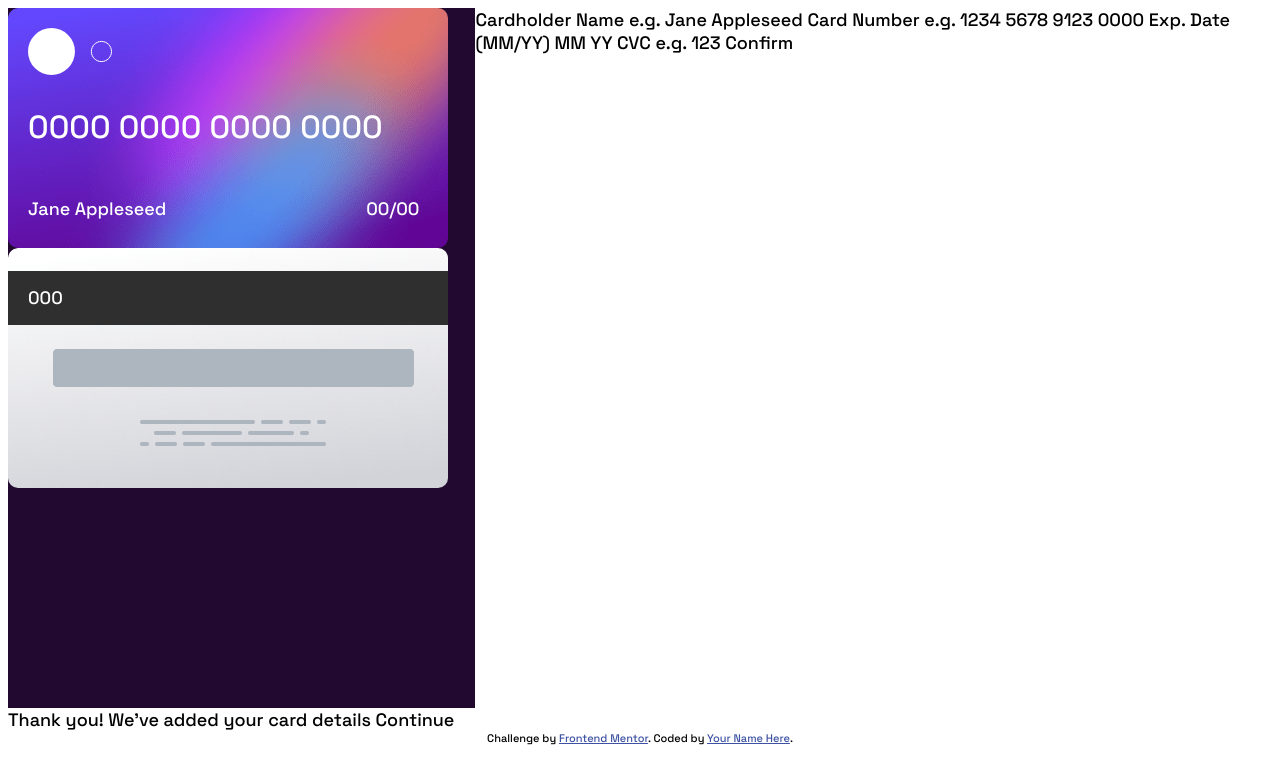
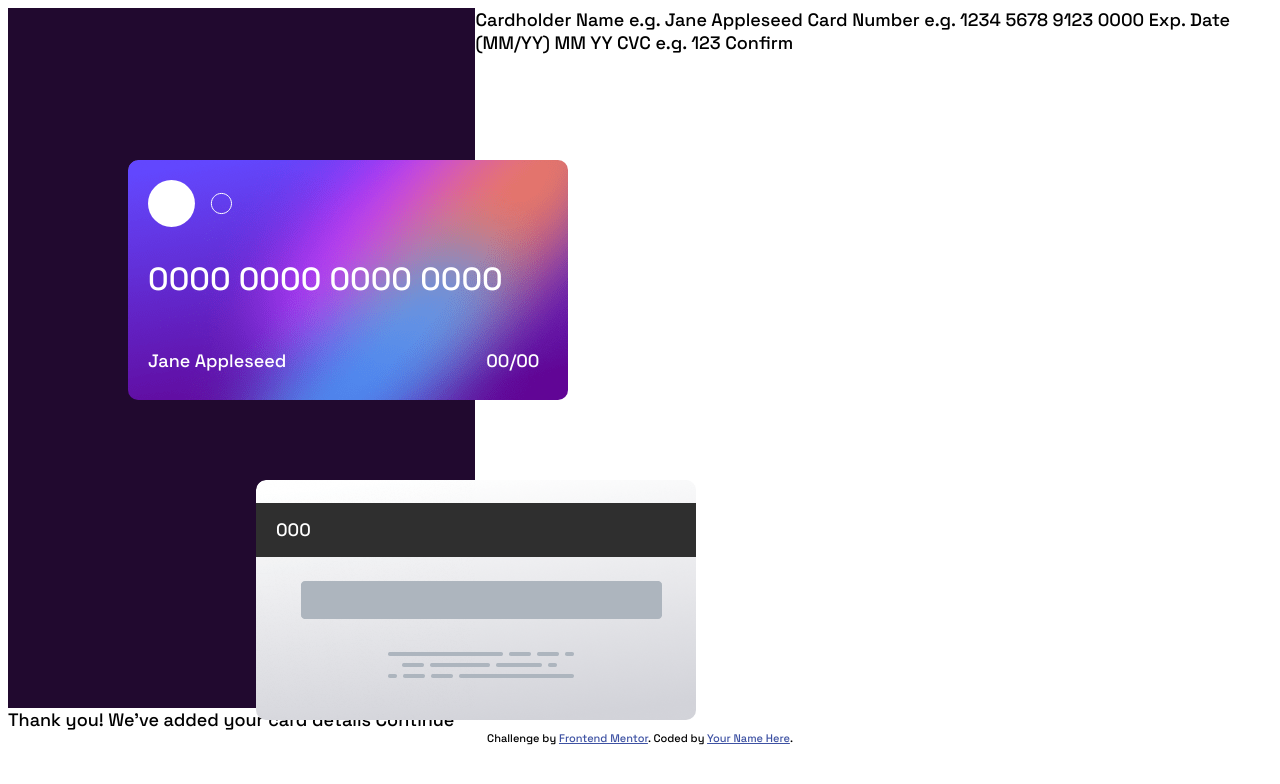
Before and after one commit to developertarik/card-project, a plain HTML site: page index.html in a window 1280 px wide. Drawn offline with Linux system fonts and the light colour scheme.

Commit message:
add new codes

```diff
--- a/styles/style.css
+++ b/styles/style.css
@@ -18,7 +18,9 @@ body{
 }
 .card-front{
     background-image: url("../images/bg-card-front.png");
-
+    position: absolute;
+    top: 20%;
+    left: 10%;
     display: flex;
     flex-direction: column;
     align-items: flex-start;
@@ -27,6 +29,9 @@ body{
 }
 .card-back{
     background-image: url("../images/bg-card-back.png");
+    left:20%;
+    top: 60%;
+    position: absolute;
 
 }
 .box-1{
```
